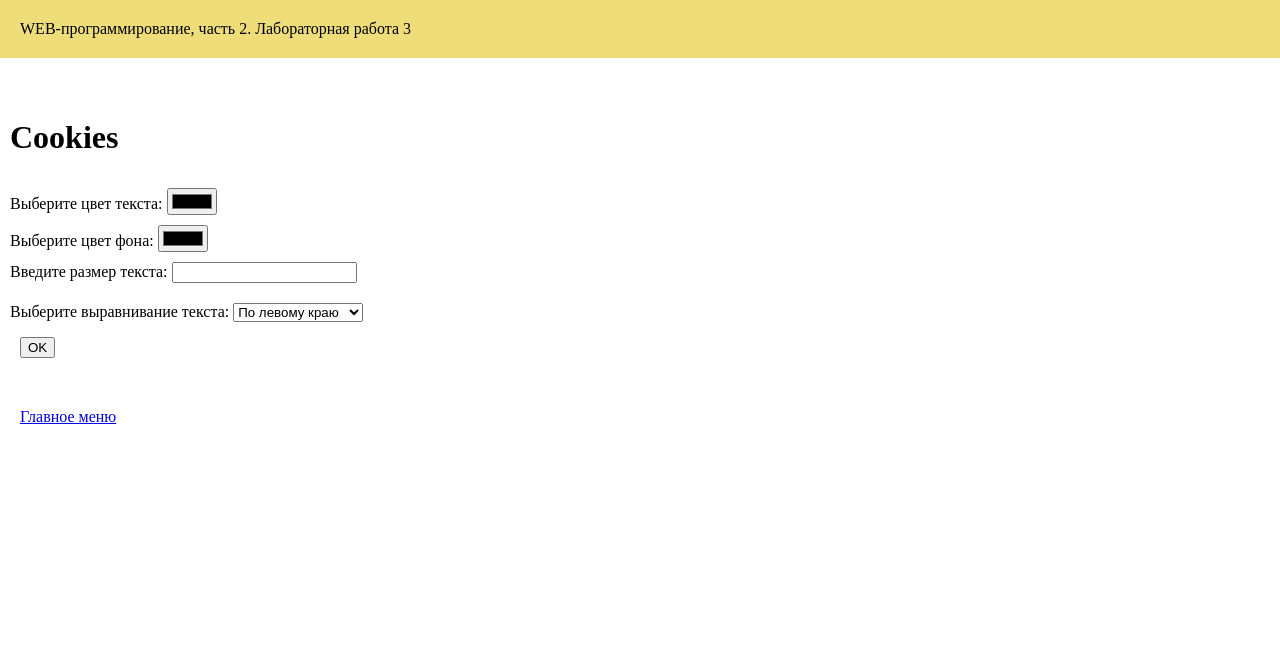
After one commit to milanapolovko/web-programming-labs2, a Flask app: page /lab3/settings in a window 1280 px wide. The commit adds this page. Shown: the top 666 px of the page. Run offline with Flask 3, Linux system fonts and the light colour scheme.

Commit message:
Настройки отображения

```diff
--- a/lab1.py
+++ b/lab1.py
@@ -71,7 +71,7 @@ def author():
 @lab1.route('/lab1/oak')
 def oak():
     path=url_for("static", filename="oak.jpg")
-    path2=url_for("static", filename=".css")
+    path2=url_for("static", filename="lab1.css")
     return '''
 <!doctype html>
 <html>
--- a/lab3.py
+++ b/lab3.py
@@ -1,4 +1,4 @@
-from flask import Blueprint, url_for, redirect, render_template, request, make_response
+from flask import Blueprint, redirect, render_template, request, make_response
 lab3=Blueprint('lab3',__name__)
 
 @lab3.route('/lab3/')
@@ -40,3 +40,54 @@ def form1():
 
     sex=request.args.get('sex')
     return render_template('lab3/form1.html', user=user,age=age,sex=sex, errors=errors )
+
+
+@lab3.route('/lab3/order')
+def order():
+    return render_template('lab3/order.html')
+
+
+@lab3.route('/lab3/pay')
+def pay():
+    price=0
+    drink=request.args.get('drink')
+    if drink=='cofee':
+        price=120
+    elif drink=='black-tea':
+        price=80
+    else:
+        price=70
+
+    if request.args.get('milk')=='on':
+        price+=30
+    if request.args.get('sugar')=='on':
+        price+=10
+
+    return render_template('lab3/pay.html',price=price)
+
+
+@lab3.route('/lab3/success')
+def success():
+    price=request.args.get('price')
+    return render_template('lab3/success.html',price=price)
+
+@lab3.route('/lab3/settings')
+def settings():
+    color=request.args.get('color')
+    background_color=request.args.get('background_color')
+    font_size=request.args.get('font_size')
+    text_align=request.args.get('text_align')
+    if (color or background_color or font_size or text_align):
+        resp=make_response(redirect('/lab3/settings'))
+        resp.set_cookie('color',color)
+        resp.set_cookie('background_color',background_color)
+        resp.set_cookie('font_size',font_size)
+        resp.set_cookie('text_align',text_align)
+        return resp
+
+    color=request.cookies.get('color')
+    background_color=request.cookies.get('background_color')
+    font_size=request.cookies.get('font_size')
+    text_align=request.cookies.get('text_align')
+    resp=make_response(render_template('lab3/settings.html',color=color,background_color=background_color,text_align=text_align,font_size=font_size))
+    return resp
--- a/templates/base.html
+++ b/templates/base.html
@@ -9,7 +9,27 @@
     <link rel="shortcut icon" href="{{url_for('static',filename='favicon.ico')}}" type="image/x-icon">
     <link rel="icon" href="{{url_for('static',filename='favicon-32x32.png')}}">
     <link rel="icon" href="{{url_for('static',filename='favicon-16x16.png')}}">
+    <style>
+        body{
+            {% if request.cookies.get('color') %}
+            color: {{request.cookies.get('color')}};
+            {% endif %}
+
+            {% if request.cookies.get('background_color') %}
+            background-color: {{request.cookies.get('background_color')}};
+            {% endif %}
+
+            {% if request.cookies.get('font_size') %}
+            font-size: {{request.cookies.get('font_size')}}px;
+            {% endif %}
+
+            {% if request.cookies.get('text_align') %}
+            text-align: {{request.cookies.get('text_align')}};
+            {% endif %}
+        }
+    </style>
 </head>
+
 <body>
     <header>
         WEB-программирование, часть 2. {{self.lab()}}
--- a/templates/lab3/lab3.html
+++ b/templates/lab3/lab3.html
@@ -10,6 +10,8 @@
     <ol>
         <li><a href="/lab3/cookie">Куки</a></li>
         <li><a href="/lab3/del_cookie">Очистка куки</a></li>
+        <li><a href="/lab3/form1">Валидация имени пользователя</a></li>
         <li><a href="/lab3/order">Заказ напитка</a></li>
+        <li><a href="/lab3/settings">Цвет текста</a></li>
     </ol>
 {% endblock %}
--- /dev/null
+++ b/templates/lab3/settings.html
@@ -0,0 +1,38 @@
+{% extends "base.html" %}
+
+{% block lab %} Лабораторная работа 3 {% endblock %}
+
+
+{% block main %}
+    <h1>Cookies</h1>
+    <form>
+        <div>
+            <label class="label" for="color">Выберите цвет текста:</label>
+            <input style="margin-top: 10px;" type="color" id="color" name="color" value="{{ color or ''}}">
+        </div>
+
+        <div>
+            <label class="label" for="background_color">Выберите цвет фона:</label>
+            <input style="margin-top: 10px;" type="color" id="background_color" name="background_color" value="{{ background_color or ''}}">
+        </div>
+
+        <div>
+            <label class="label" for="font_size">Введите размер текста:</label>
+            <input style="margin-top: 10px; margin-bottom:10px;" type="number" id="font_size" name="font_size" value="{{ font_size or ''}}">
+        </div>
+
+        <label>Выберите выравнивание текста: </label>
+        <div style="margin-top:10px; display:inline-block;">
+            <select name="text_align">
+                <option value="left" {{text_align=='left' and 'selected'}}>По левому краю</option>
+                <option value="right" {{text_align=='right' and 'selected'}}>По правому краю</option>
+                <option value="center" {{text_align=='center' and 'selected'}}>По центру</option>
+                <option value="justify" {{text_align=='justify' and 'selected'}}>По ширине</option>
+            </select>
+        </div>
+
+        <div style="margin-top: 15px; margin-left:10px;">
+            <button type="submit">OK</button>
+        </div>
+    </form>
+{% endblock %}
```
